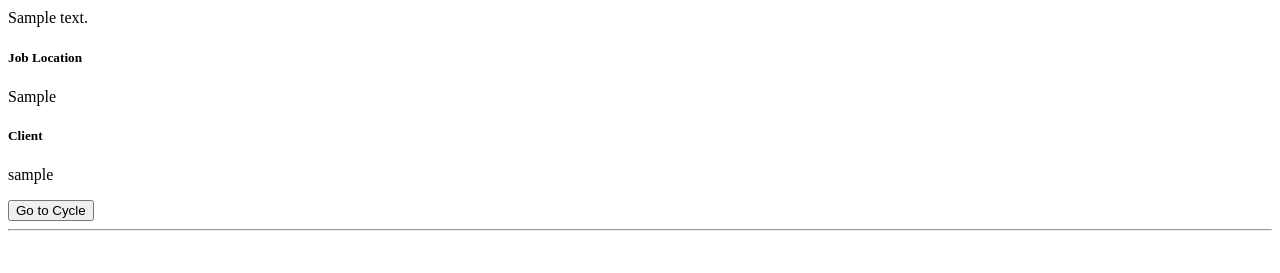
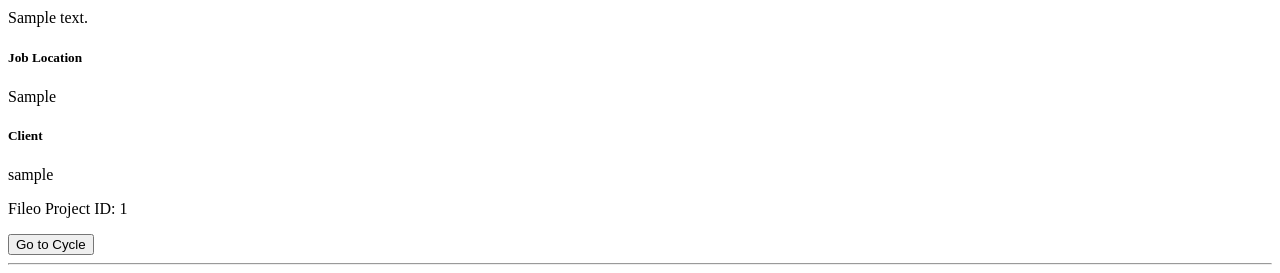
Before and after one commit to Code-Institute-Submissions/stream-three-fullstack-final-project, a Django app: a page that uses cycles/templates/member_cycles.html in a window 1280 px wide. Shown: the part 624-897 px from the top of the page. Before the commit the page ends 855 px from the top, so only its background shows below. Run offline with Django 3.2, Linux system fonts and the light colour scheme; tables that the repository leaves empty hold one stand-in row (values such as "Sample post").

Commit message:
retrieving project id

```diff
--- a/cycles/templates/member_cycles.html
+++ b/cycles/templates/member_cycles.html
@@ -33,7 +33,10 @@
             <p>{{ cycle.location }}</p>
             <h5>Client</h5>
             <p>{{ cycle.client }}</p>
-            <button>Go to Cycle</button>
+            <p> Fileo Project ID: {{ cycle.id }}</p>
+            <form action="{% url 'porthole' %}">
+                <button>Go to Cycle</button>
+            </form>
         </div>
         <hr>
         {% endfor %}
```
